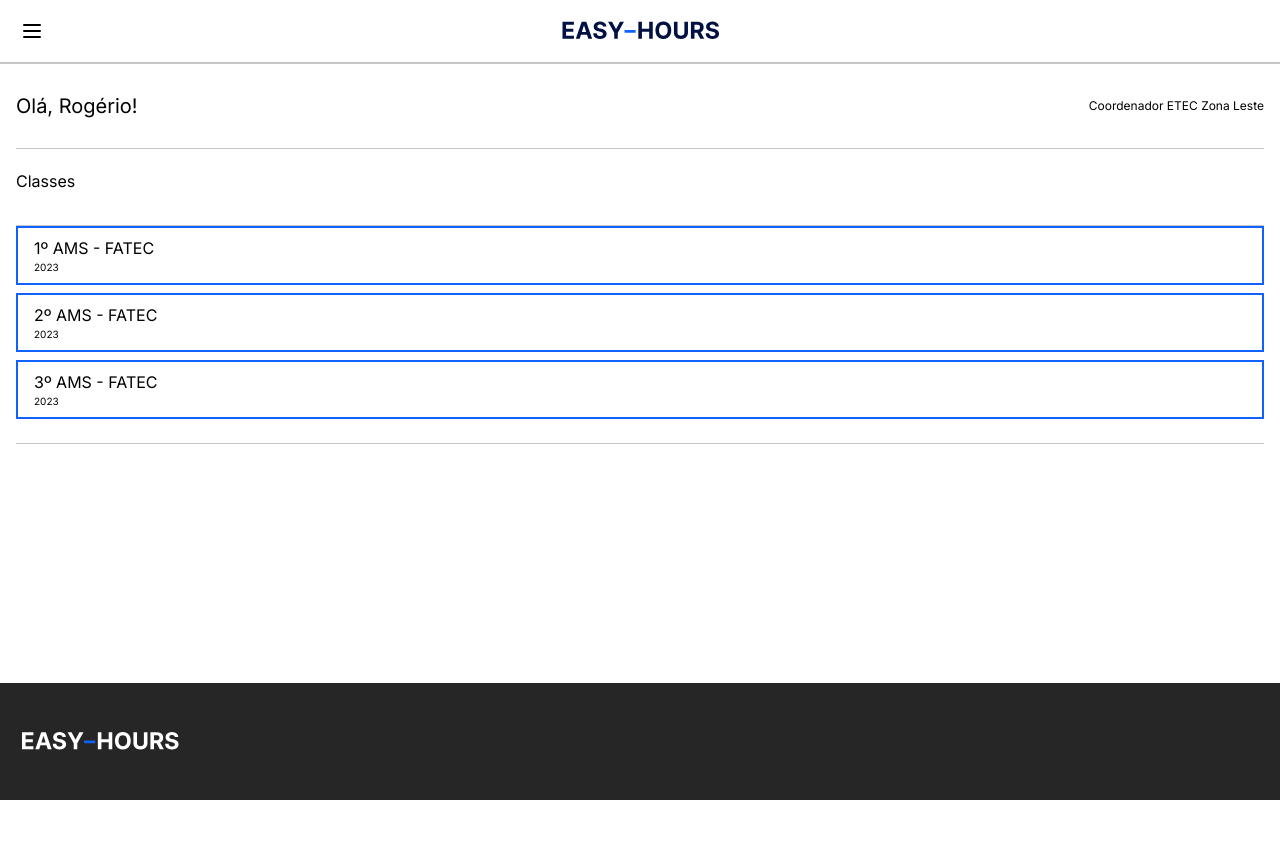
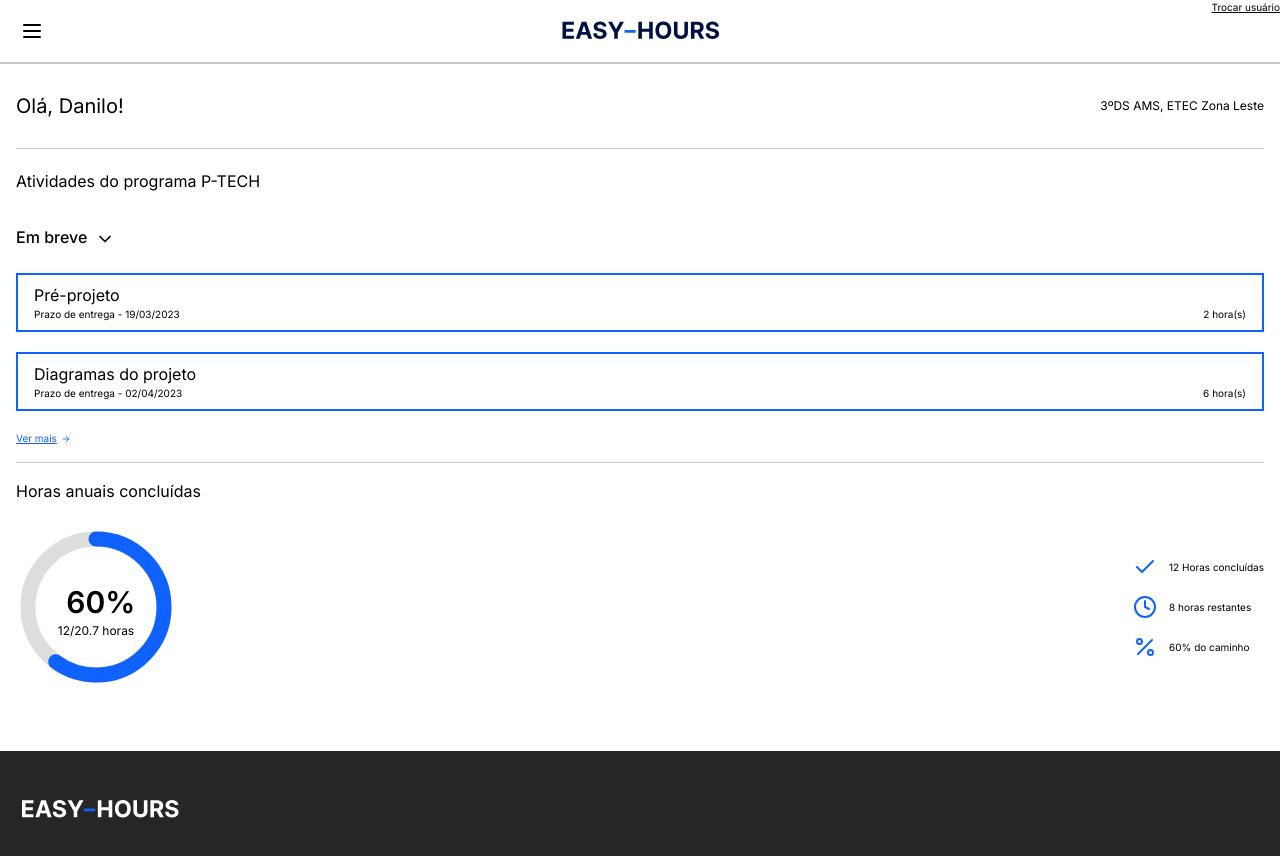
Before and after one commit to gabrielMendes21/tcc-etecZL, a Next.js app in the folder front/: page / in a window 1280 px wide. Shown: the top 856 px of the page. Before the commit the page ends 800 px from the top, so only its background shows below. Built offline with nearby package versions, Linux system fonts and the light colour scheme.

Commit message:
add change user option

```diff
--- a/front/src/app/context/PageContext.jsx
+++ b/front/src/app/context/PageContext.jsx
@@ -6,14 +6,17 @@ export const PageContext = createContext({})
 
 export function PageContextProvider({ children }) {
   const [isOpen, setIsOpen] = useState(false)
+  const [userType, setUserType] = useState('aluno')
   const handleMenu = () => setIsOpen(!isOpen)
 
   // const userType = 'aluno'
-  const userType = 'coordenador ETEC'
+  // const userType = 'coordenador ETEC'
   // const userType = 'coordenador IBM'
 
   return (
-    <PageContext.Provider value={{ isOpen, setIsOpen, handleMenu, userType }}>
+    <PageContext.Provider
+      value={{ isOpen, setIsOpen, handleMenu, userType, setUserType }}
+    >
       {children}
     </PageContext.Provider>
   )
--- a/front/src/components/ETECcoordinator/ETECCoordinatorHome.jsx
+++ b/front/src/components/ETECcoordinator/ETECCoordinatorHome.jsx
@@ -1,12 +1,27 @@
+'use client'
+
 import Card from '../Card'
 import H2 from '../H2'
 import UserInfo from '../UserInfo'
+import { useContext } from 'react'
+import { PageContext } from '@/app/context/PageContext'
 
 export default function ETECCoordinatorHome() {
+  const { setUserType } = useContext(PageContext)
+
   return (
     <main className="px-4 my-16">
       {/* Coordinator info */}
       <UserInfo name="Rogério" status="Coordenador ETEC Zona Leste" />
+
+      <p
+        className="underline absolute right-0 top-0 z-50 text-xxs"
+        onClick={() => {
+          setUserType('coordenador IBM')
+        }}
+      >
+        Trocar usuário
+      </p>
 
       {/* Classes */}
       <H2 title="Classes" />
--- a/front/src/components/Footer.jsx
+++ b/front/src/components/Footer.jsx
@@ -1,3 +1,5 @@
+'use client'
+
 import lightLogo from '@/assets/light-logo.svg'
 import Image from 'next/image'
 import Link from 'next/link'
--- a/front/src/components/IBMcoordinator/IBMCoordinatorHome.jsx
+++ b/front/src/components/IBMcoordinator/IBMCoordinatorHome.jsx
@@ -1,10 +1,25 @@
+'use client'
+
 import UserInfo from '../UserInfo'
+import { useContext } from 'react'
+import { PageContext } from '@/app/context/PageContext'
 
 export default function IBMCoordinatorHome() {
+  const { setUserType } = useContext(PageContext)
+
   return (
     <main className="px-4 my-16">
       {/* Coordinator info */}
       <UserInfo name="Guilherme" status="CoordenadorIBM" />
+
+      <p
+        className="underline absolute right-0 top-0 z-50 text-xxs"
+        onClick={() => {
+          setUserType('aluno')
+        }}
+      >
+        Trocar usuário
+      </p>
     </main>
   )
 }
--- a/front/src/components/student/StudentHome.jsx
+++ b/front/src/components/student/StudentHome.jsx
@@ -1,6 +1,6 @@
 'use client'
 
-import { useState } from 'react'
+import { useState, useContext } from 'react'
 import CircleProgress from '@/components/circle/CircleProgress'
 import Task from '@/components/Task'
 import { ChevronDown, ChevronRight, Check, Clock4, Percent } from 'lucide-react'
@@ -8,17 +8,28 @@ import Link from 'next/link'
 import Delay from '@/components/LoadDelay'
 import UserInfo from '../UserInfo'
 import TradLink from '../Link'
+import { PageContext } from '@/app/context/PageContext'
 
 export default function StudentHome() {
   // Controlling the dropdown
   const [isActive, setIsActive] = useState(true)
   const handleDropDown = () => setIsActive(!isActive)
 
+  const { setUserType } = useContext(PageContext)
+
   return (
     <main className="px-4 my-16">
       <Delay>
         {/* Student info */}
         <UserInfo name="Danilo" status="3ºDS AMS, ETEC Zona Leste" />
+        <p
+          className="underline absolute right-0 top-0 z-50 text-xxs"
+          onClick={() => {
+            setUserType('coordenador ETEC')
+          }}
+        >
+          Trocar usuário
+        </p>
 
         {/* Main activities */}
         <div>
```
